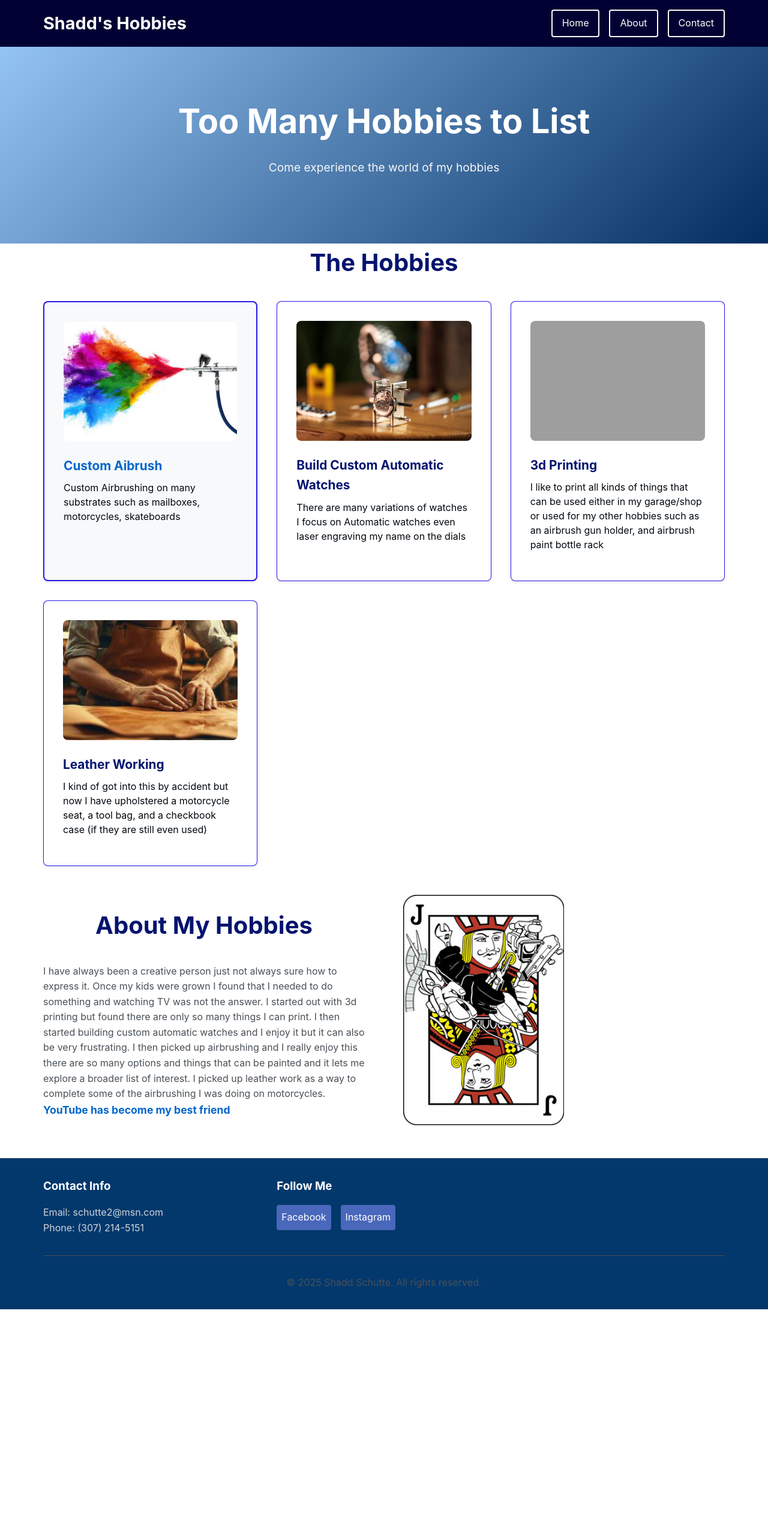
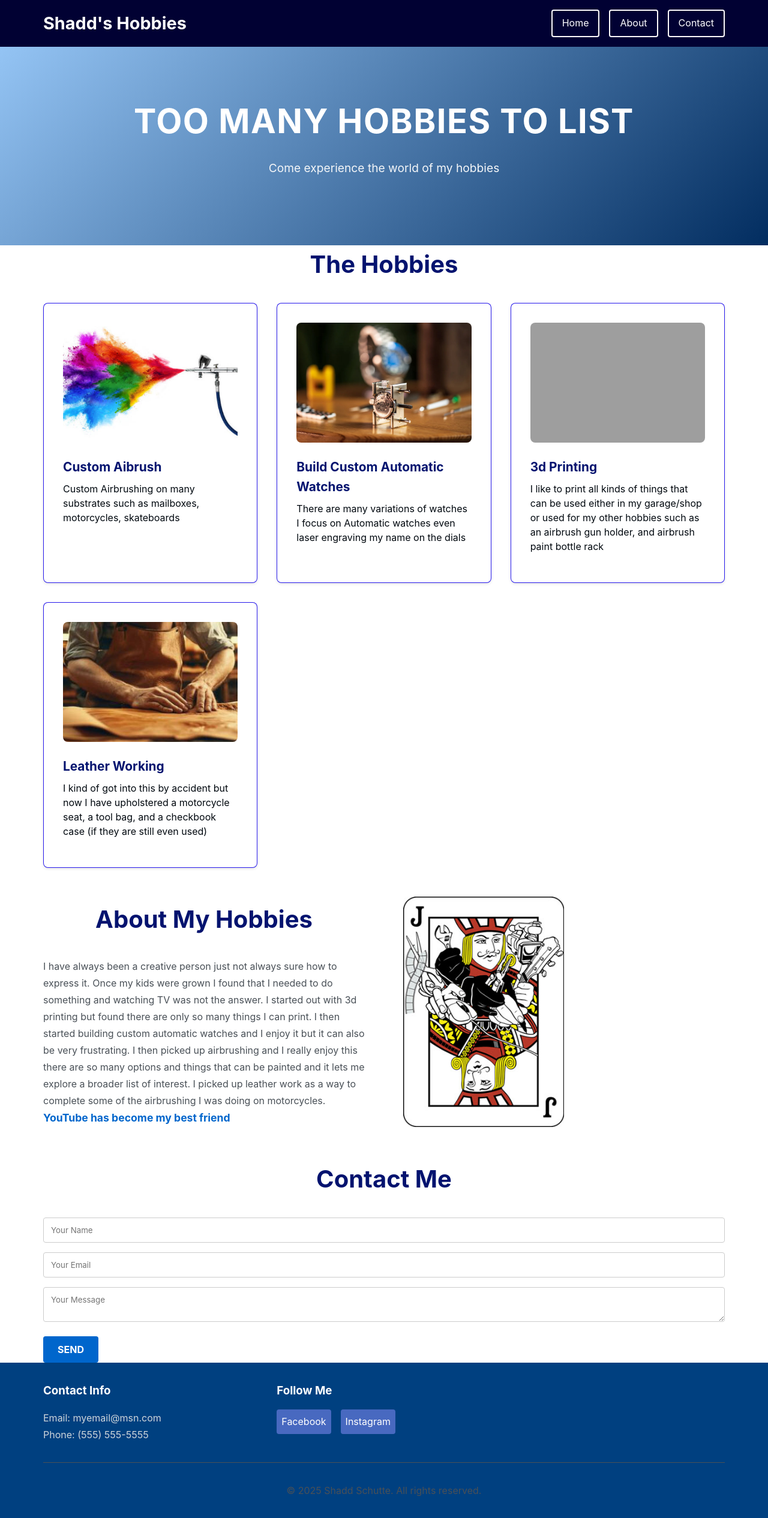
Before and after one commit to Shadd1972/Week-2-Project, a plain HTML site: page responsive_site.html in a window 1280 px wide. Shown: the whole page at 60% size. Before the commit the page ends 2183 px from the top, so only its background shows below. Drawn offline with Linux system fonts and the light colour scheme; grey boxes are pictures that could not be loaded.

Commit message:
met all bonus items and fixed some core req.

```diff
--- a/responsive_site.css
+++ b/responsive_site.css
@@ -1,3 +1,10 @@
+/* CSS Variables and Base */
+:root {
+    --primary-color: #0066cc;
+    --accent-color: #495057;
+    --light-bg: #f8f9fa;
+}
+
 * {
     margin: 0;
     padding: 0;
@@ -16,67 +23,52 @@ body {
     padding: 0 1rem;
 }
 
+/* Typography Enhancements */
+.hero-title {
+    font-size: 2rem;
+    margin-bottom: 1rem;
+    animation: fadeIn 2s ease-in-out;
+    letter-spacing: 1.5px;
+    text-transform: uppercase;
+}
+
+.hero-description {
+    font-size: 1.1rem;
+    color: #f4f6f8;
+    margin-bottom: 2rem;
+    max-width: 600px;
+    margin-left: auto;
+    margin-right: auto;
+}
+
+.section-title {
+    text-align: center;
+    margin-bottom: 2rem;
+    color: #03136f;
+    font-size: 2rem;
+}
+
 p {
     color: #495057;
     font-size: 1rem;
+    line-height: 1.75;
 }
 
 .highlight-text {
-    color: #0066cc !important;
+    color: var(--primary-color) !important;
     font-weight: bold;
     font-size: 1.1rem;
 }
 
-#airbrush {
-    background-color: #f8f9fa;
-    border: 2px solid #1809ebed;
+/* Hero Section */
+.hero {
+    background: linear-gradient(135deg, #94c4f4 0%, #022d60 100%);
+    color: #ffffff;
+    padding: 3rem 0;
+    text-align: center;
 }
 
-#airbrush .item-title {
-    color: #0066cc;
-}
-
-.hobby-item {
-    background-color: #ffffff;
-    padding: 1.5rem;
-    border: 1px solid #1809ebed;
-    border-radius: 8px;
-    box-shadow: 0 2px 4px rgba(0,0,0,0.1);
-}
-
-button {
-    padding: 0.5rem 1rem;
-    border: none;
-    border-radius: 4px;
-    cursor: pointer;
-    font-family: inherit;
-}
-
-.btn {
-    padding: 0.75rem 1.5rem;
-    font-size: 1rem;
-    text-transform: uppercase;
-    font-weight: bold;
-}
-
-.btn-primary {
-    background-color: #0066cc;
-    color: #ffffff;
-}
-
-.btn-primary:hover {
-    background-color: #0052a3;
-}
-
-.btn-secondary {
-    background-color: #495057;
-    color: #ffffff;
-}
-
-.btn-secondary:hover {
-    background-color: #343a40;
-}
-
+/* Navigation and Header */
 .header {
     background-color: #010133;
     color: #ffffff;
@@ -119,41 +111,22 @@ button {
 }
 
 .nav-link:hover {
-    background-color: rgba(96, 226, 238);
+    background-color: rgb(96, 226, 238);
 }
 
-.hero {
-    background: linear-gradient(135deg, #94c4f4 0%, #022d60 100%);
-    color: #ffffff;
-    padding: 3rem 0;
-    text-align: center;
-}
-
-.hero-title {
-    font-size: 2rem;
-    margin-bottom: 1rem;
-}
-
-.hero-description {
-    font-size: 1.1rem;
-    color: #f4f6f8;
-    margin-bottom: 2rem;
-    max-width: 600px;
-    margin-left: auto;
-    margin-right: auto;
-}
-
-.section-title {
-    text-align: center;
-    margin-bottom: 2rem;
-    color: #03136f;
-    font-size: 2rem;
-}
-
+/* Main Sections */
 .hobby-grid {
     display: grid;
     grid-template-columns: 1fr;
     gap: 1.5rem;
+}
+
+.hobby-item {
+    background-color: #ffffff;
+    padding: 1.5rem;
+    border: 1px solid #1809ebed;
+    border-radius: 8px;
+    box-shadow: 0 2px 4px rgba(0,0,0,0.1);
 }
 
 .hobby-item img {
@@ -176,21 +149,25 @@ button {
     line-height: 1.5;
 }
 
+/* About Section with Named Grid Areas */
 .about {
     padding: 3rem 0;
 }
 
 .about-content {
     display: grid;
+    grid-template-areas:
+        "image"
+        "text";
     gap: 2rem;
 }
 
 .about-text {
-    order: 2;
+    grid-area: text;
 }
 
 .about-image {
-    order: 1;
+    grid-area: image;
 }
 
 .about-image img {
@@ -198,8 +175,70 @@ button {
     border-radius: 8px;
 }
 
+.image-overlay {
+    position: relative;
+}
+
+.image-overlay::after {
+    content: "";
+    position: absolute;
+    top: 10px;
+    left: 10px;
+    width: 100%;
+    height: 100%;
+    background-color: rgba(0,0,0,0.1);
+    z-index: -1;
+    border-radius: 8px;
+}
+
+/* Contact Form */
+.contact-form input,
+.contact-form textarea {
+    width: 100%;
+    margin-bottom: 1rem;
+    padding: 0.75rem;
+    border: 1px solid #ccc;
+    border-radius: 4px;
+    font-family: inherit;
+}
+
+/* Buttons */
+button {
+    padding: 0.5rem 1rem;
+    border: none;
+    border-radius: 4px;
+    cursor: pointer;
+    font-family: inherit;
+}
+
+.btn {
+    padding: 0.75rem 1.5rem;
+    font-size: 1rem;
+    text-transform: uppercase;
+    font-weight: bold;
+}
+
+.btn-primary {
+    background-color: var(--primary-color);
+    color: #ffffff;
+}
+
+.btn-primary:hover {
+    background-color: #0052a3;
+}
+
+.btn-secondary {
+    background-color: var(--accent-color);
+    color: #ffffff;
+}
+
+.btn-secondary:hover {
+    background-color: #343a40;
+}
+
+/* Footer */
 .footer {
-    background-color: #03386c;
+    background-color: hsl(210, 100%, 25%);
     color: #ffffff;
     padding: 2rem 0;
 }
@@ -246,6 +285,7 @@ button {
     color: #ced4da;
 }
 
+/* Responsive Layout */
 @media screen and (min-width: 481px) {
     .hero-title {
         font-size: 2.2rem;
@@ -297,16 +337,9 @@ button {
 
     .about-content {
         grid-template-columns: 1fr 1fr;
+        grid-template-areas: "text image";
         align-items: center;
         gap: 3rem;
-    }
-
-    .about-text {
-        order: 1;
-    }
-
-    .about-image {
-        order: 2;
     }
 
     .footer-content {
@@ -354,3 +387,9 @@ button {
         font-size: 3.5rem;
     }
 }
+
+/* Animation */
+@keyframes fadeIn {
+    from { opacity: 0; }
+    to { opacity: 1; }
+}
--- a/responsive_site.html
+++ b/responsive_site.html
@@ -3,6 +3,7 @@
 <head>
     <meta charset="UTF-8">
     <meta name="viewport" content="width=device-width, initial-scale=1.0">
+    <meta name="description" content="Explore Shadd's creative hobbies like airbrushing, watchmaking, 3D printing, and leather working.">
     <title>Shadd's Responsive Site</title>
     <link rel="stylesheet" href="responsive_site.css">
 </head>
@@ -37,20 +38,16 @@
                         <h3 class="item-title">Custom Aibrush</h3>
                         <p class="item-description">Custom Airbrushing on many substrates such as mailboxes, motorcycles, skateboards</p>
                     </div>
-
                     <div class="hobby-item">
                         <img src="images/custom_watch.jpg" alt="Custom Automatic watch">
                         <h3 class="item-title">Build Custom Automatic Watches</h3>
                         <p class="item-description">There are many variations of watches I focus on Automatic watches even laser engraving my name on the dials</p>
-
                     </div>
-
                     <div class="hobby-item">
                         <img src="images/3d_printing.jpg" alt="2d Printing">
                         <h3 class="item-title">3d Printing</h3>
                         <p class="item-description">I like to print all kinds of things that can be used either in my garage/shop or used for my other hobbies such as an airbrush gun holder, and airbrush paint bottle rack</p>
                     </div>
-
                     <div class="hobby-item">
                         <img src="images/leather_work.jpg" alt="Chocolate Cake">
                         <h3 class="item-title">Leather Working</h3>
@@ -74,6 +71,18 @@
                 </div>
             </div>
         </section>
+
+        <section class="contact-form">
+            <div class="container">
+                <h2 class="section-title">Contact Me</h2>
+                <form>
+                    <input type="text" placeholder="Your Name" required>
+                    <input type="email" placeholder="Your Email" required>
+                    <textarea placeholder="Your Message"></textarea>
+                    <button type="submit" class="btn btn-primary">Send</button>
+                </form>
+            </div>
+        </section>
     </main>
 
     <footer class="footer" id="contact">
@@ -81,15 +90,15 @@
             <div class="footer-content">
                 <div class="footer-section">
                     <h3>Contact Info</h3>
-                    <p>Email: schutte2@msn.com<br>
-                    Phone: (307) 214-5151</p>
+                    <p>Email: myemail@msn.com<br>
+                    Phone: (555) 555-5555</p>
                 </div>
 
                 <div class="footer-section">
                     <h3>Follow Me</h3>
-                    <div class="social-links">
-                        <a href="#" class="social-link">Facebook</a>
-                        <a href="#" class="social-link">Instagram</a>
+                     <div class="social-links">
+                        <a href="#" class="social-link" aria-label="Facebook profile">Facebook</a>
+                        <a href="#" class="social-link" aria-label="Instagram profile">Instagram</a>
                     </div>
                 </div>
             </div>
```
